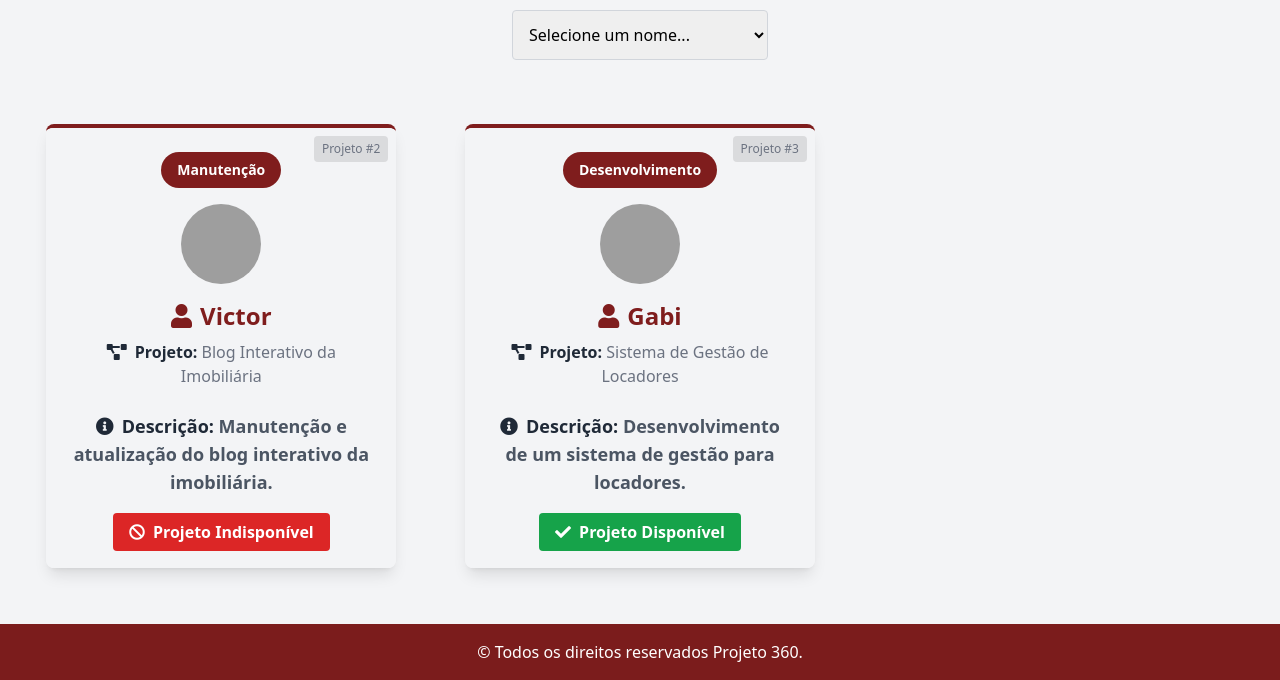
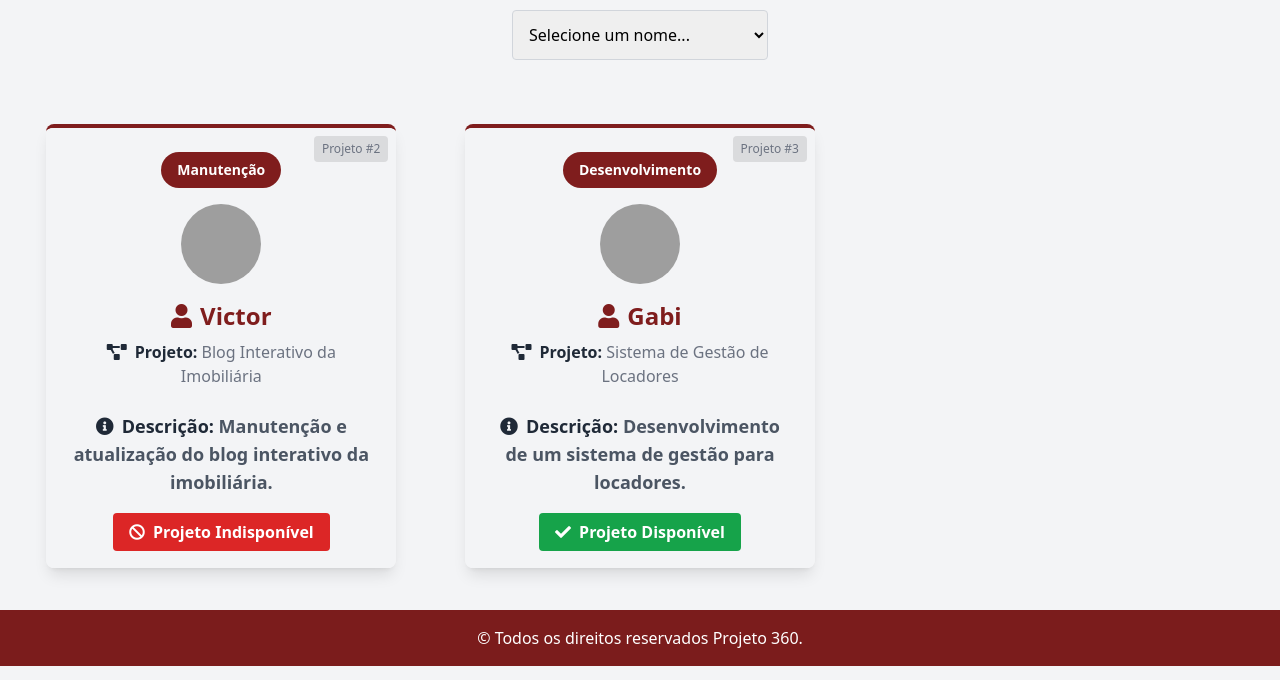
Before and after one commit to VictorCainj/projeto360, a plain HTML site: page index.html in a window 1280 px wide. Shown: the part 142-822 px from the top of the page. Drawn offline with nearby package versions, Linux system fonts and the light colour scheme; grey boxes are pictures that could not be loaded.

Commit message:
Update index.html

```diff
--- a/index.html
+++ b/index.html
@@ -86,12 +86,17 @@
             color: white;
             text-align: center;
             padding: 1rem;
-            margin-top: 2rem;
             width: 100%;
+            position: absolute;
+            bottom: 0;
+        }
+        .content {
+            min-height: calc(100vh - 4rem); /* Adjust based on the height of the navbar and footer */
+            padding-bottom: 4rem; /* Adjust based on the height of the footer */
         }
     </style>
 </head>
-<body class="bg-gray-100 font-roboto">
+<body class="bg-gray-100 font-roboto relative min-h-screen">
     <div class="navbar">
         <img src="https://i.ibb.co/R3dKTYr/Madia-Im-veis-40-anos.webp" alt="Logo da Madia Imóveis 40 anos">
         <div class="flex">
@@ -99,7 +104,7 @@
             <a href="Reuniões.html"><i class="fas fa-info-circle mr-2"></i>Reuniões</a>
         </div>
     </div>
-    <div class="container mx-auto p-6">
+    <div class="content container mx-auto p-6">
         <header class="mb-12 flex flex-col justify-center items-center fade-in">
             <h1 class="text-4xl font-bold text-red-900 text-center">Projeto 360</h1>
             <div class="text-center mt-4">
```
